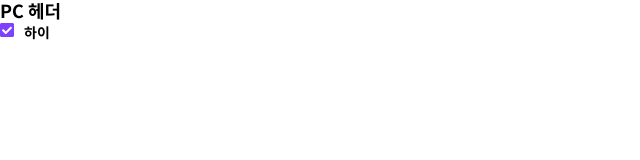
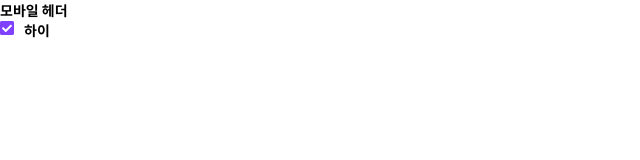
Before and after one commit to ourCat/ourCat_frontend, a Next.js app: page / in a window 1280 px wide. Shown: the top 160 px of the page, without its empty margins (0-640 px from the left). Built offline with nearby package versions, Linux system fonts and the light colour scheme.

Commit message:
refactor(components/organism) : delete HeaderPC Component

```diff
--- a/src/components/organisms/Header/style.ts
+++ b/src/components/organisms/Header/style.ts
@@ -2,7 +2,4 @@ import styled from 'styled-components';
 import { HeaderProps } from './index';
 
 export const WrapHeader = styled.header<HeaderProps>`
-    ${props => props.theme.viewSizes.PC} {
-        display: none;
-    }
 `;
--- a/src/components/organisms/HeaderPC/index.tsx
+++ /dev/null
@@ -1,14 +0,0 @@
-import { Label } from 'components/atoms';
-import * as S from './style';
-
-export interface HeaderPCProps {}
-
-export const HeaderPC: React.FC<HeaderPCProps> = props => {
-  return (
-    <S.WrapHeaderPC {...props}>
-      <Label font={18} weight="bold">
-        PC 헤더
-      </Label>
-    </S.WrapHeaderPC>
-  );
-};
--- a/src/components/organisms/HeaderPC/style.ts
+++ /dev/null
@@ -1,8 +0,0 @@
-import styled from 'styled-components';
-import { HeaderPCProps } from './index';
-
-export const WrapHeaderPC = styled.header<HeaderPCProps>`
-    ${props => props.theme.viewSizes.MB} {
-        display: none;
-    }
-`;
--- a/src/components/organisms/index.ts
+++ b/src/components/organisms/index.ts
@@ -1,2 +1 @@
 export * from './Header';
-export * from './HeaderPC';
--- a/src/layouts/Main/index.tsx
+++ b/src/layouts/Main/index.tsx
@@ -1,4 +1,4 @@
-import { Header, HeaderPC } from 'components/organisms';
+import { Header } from 'components/organisms';
 import * as S from './style';
 
 export interface MainLayoutProps {}
@@ -7,7 +7,6 @@ export const MainLayout: React.FC<MainLayoutProps> = props => {
   return (
     <S.WrapMainLayout {...props}>
       <Header />
-      <HeaderPC />
       {props.children}
     </S.WrapMainLayout>
   );
```
